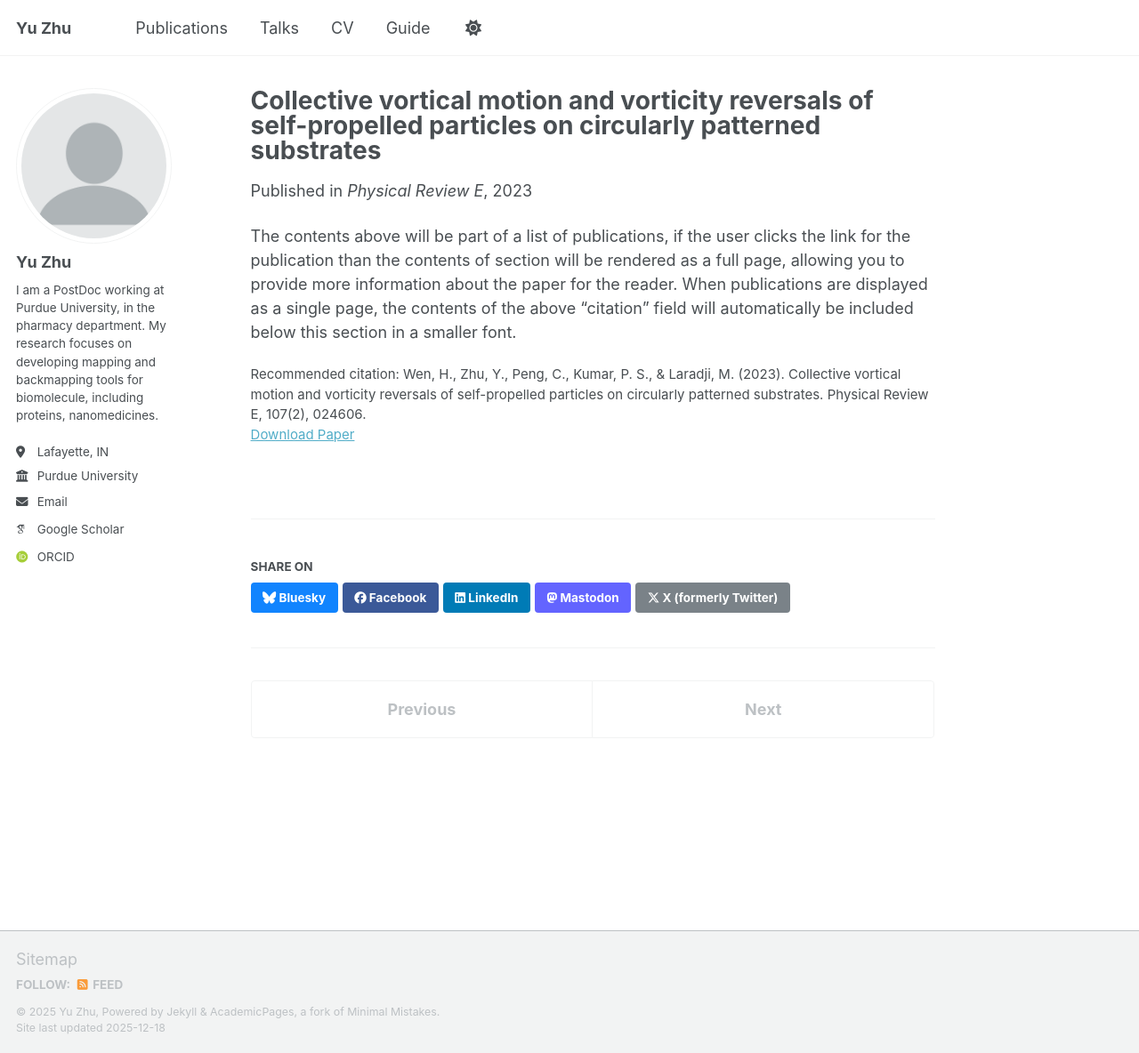
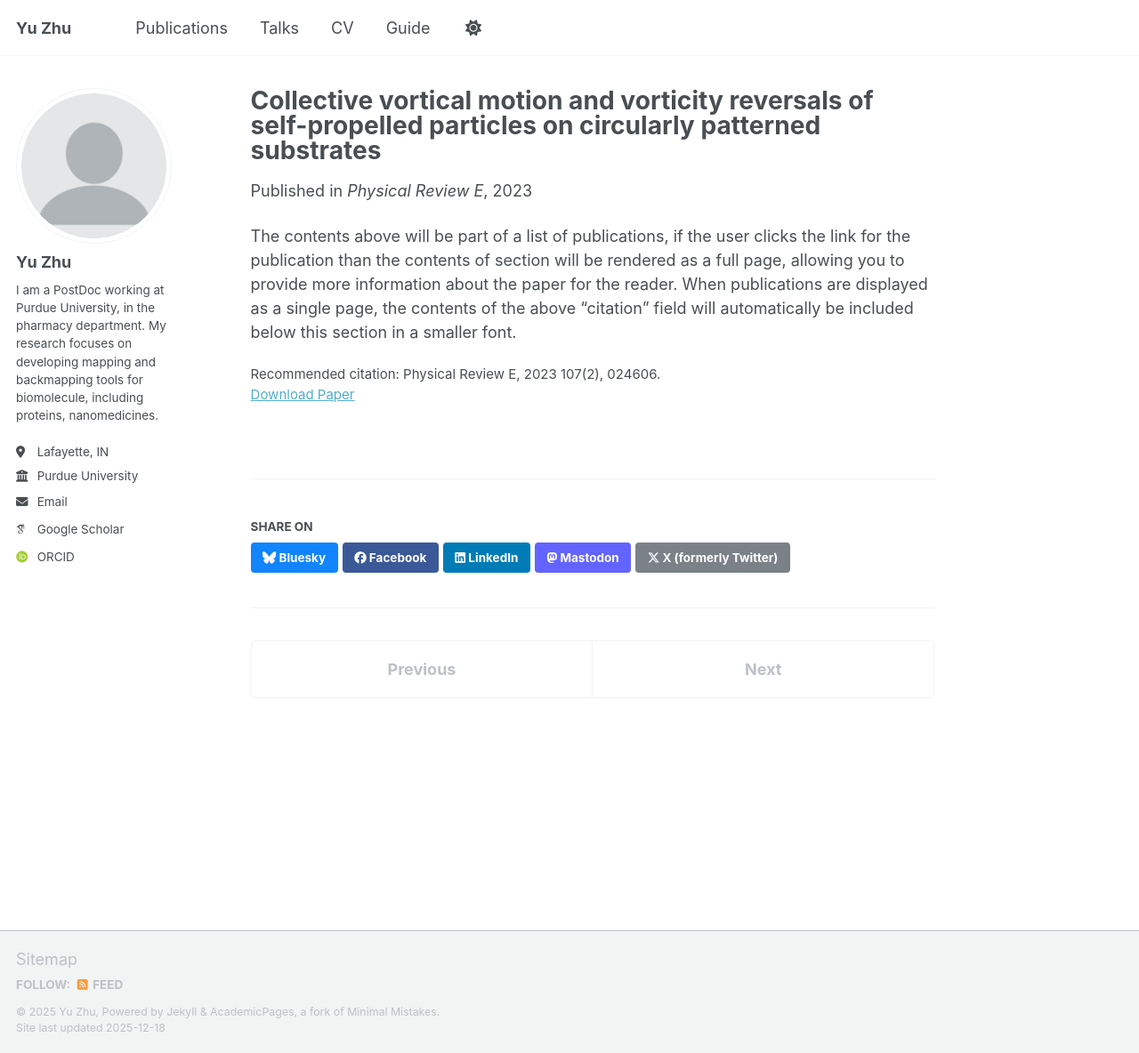
Before and after one commit to yuzhu1778/yuzhu1778.github.io, a Jekyll site: the page built from _publications/2023-02-10-Collective-vortical-motion-and-vorticity-reversals-of-self-propelled-particles-on circularly-patterned-substrates.md, in a window 1280 px wide and 1184 px high. Shown: the whole window at 89% size. Built offline with Jekyll 4.4.1, drawn with Linux system fonts in a browser that asks for light colours; some web fonts are replaced; a script that is not in the unit is left out.

Commit message:
change citation

```diff
--- a/_publications/2023-02-10-Collective-vortical-motion-and-vorticity-reversals-of-self-propelled-particles-on circularly-patterned-substrates.md
+++ b/_publications/2023-02-10-Collective-vortical-motion-and-vorticity-reversals-of-self-propelled-particles-on circularly-patterned-substrates.md
@@ -8,7 +8,7 @@ date: 2023-02-10
 venue: 'Physical Review E'
 #slidesurl: 'https://academicpages.github.io/files/slides2.pdf'
 paperurl: 'https://journals.aps.org/pre/abstract/10.1103/PhysRevE.107.024606'
-citation: 'Wen, H., Zhu, Y., Peng, C., Kumar, P. S., & Laradji, M. (2023). Collective vortical motion and vorticity reversals of self-propelled particles on circularly patterned substrates. Physical Review E, 107(2), 024606.'
+citation: 'Physical Review E, 2023 107(2), 024606.'
 ---
 
 The contents above will be part of a list of publications, if the user clicks the link for the publication than the contents of section will be rendered as a full page, allowing you to provide more information about the paper for the reader. When publications are displayed as a single page, the contents of the above "citation" field will automatically be included below this section in a smaller font.
```
